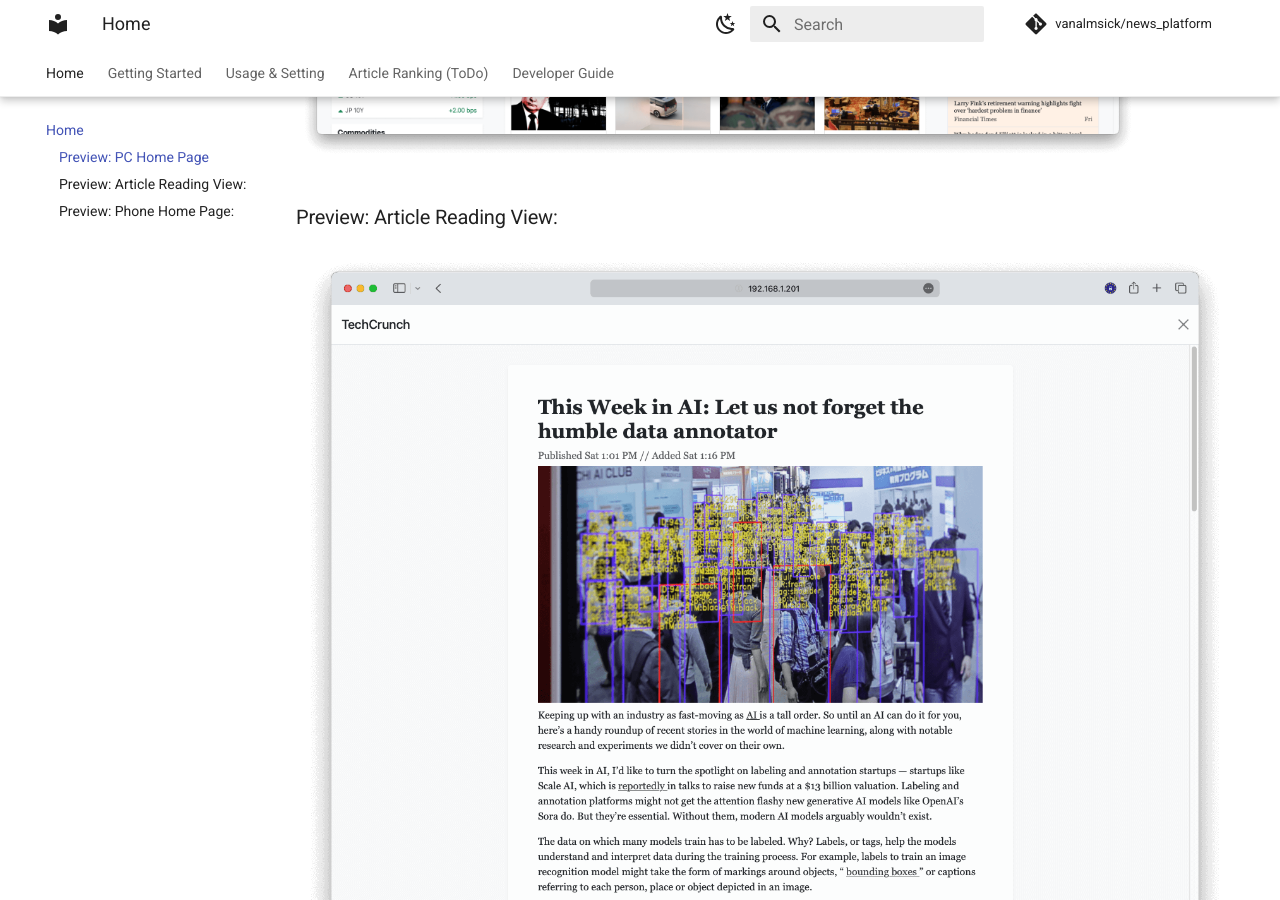
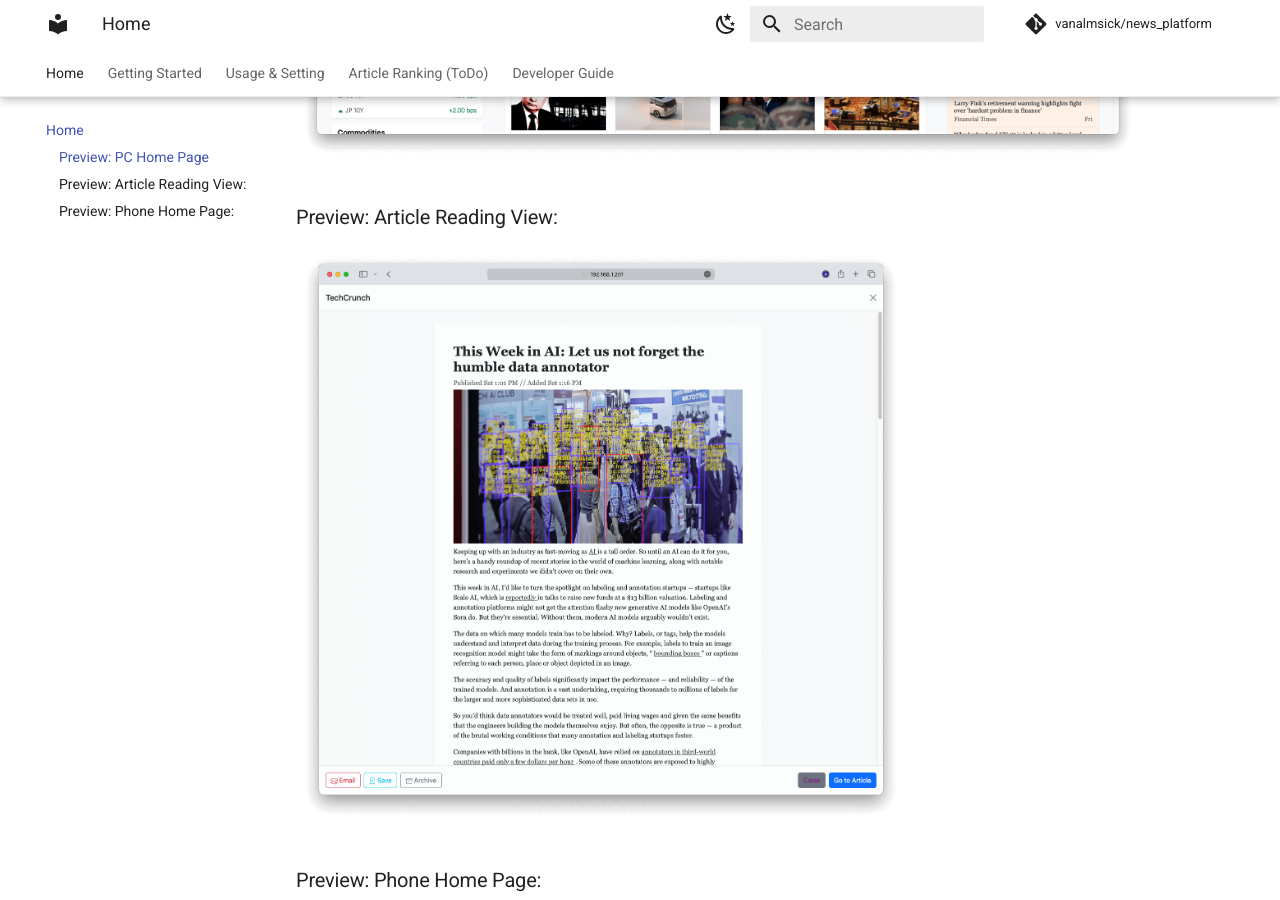
Before and after one commit to vanalmsick/news_platform_archived, an MkDocs documentation site: the page built from docs/docs/index.md, in a window 1280 px wide and 900 px high, scrolled down 727 px. Built offline with MkDocs 1.6.1 and Material for MkDocs 9.7.7, drawn with Linux system fonts in a browser that asks for light colours; comment, search, counter and statistics services are not loaded.

Commit message:
Fix MkDoc image paths. #patch

```diff
--- a/docs/docs/index.md
+++ b/docs/docs/index.md
@@ -3,14 +3,8 @@
 News Aggregator - Aggregates news articles from several RSS feeds, fetches full-text if possible, sorts them by relevance (based on user settings), and display on distraction-free homepage.
 
 ### Preview: PC Home Page
-![PC Home Page](../imgs/home_pc.png){ width=90% }<br>
+![PC Home Page](imgs/home_pc.png){ width=90% }<br>
 ### Preview: Article Reading View:
-![Article Reading View](../imgs/article.png)
-![Article Reading View](../docs/imgs/article.png)
-![Article Reading View](../docs/docs/imgs/article.png)
-![Article Reading View](imgs/article.png)
-![Article Reading View](/imgs/article.png)
-![Article Reading View](/docs/imgs/article.png)
-![Article Reading View](/docs/docs/imgs/article.png)
+![Article Reading View](imgs/article.png){ width=65% }
 ### Preview: Phone Home Page:
-![Phone Home Page](../imgs/home_phone.jpeg){ height=700px }<br>
+![Phone Home Page](imgs/home_phone.jpeg){ height=700px }<br>
```
